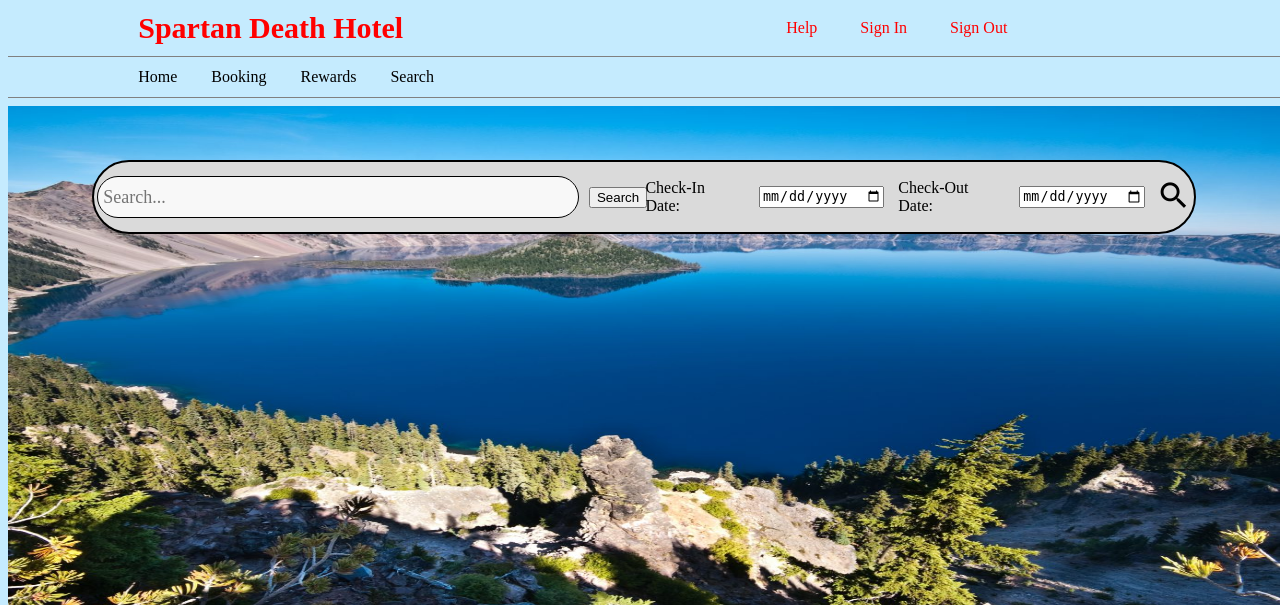
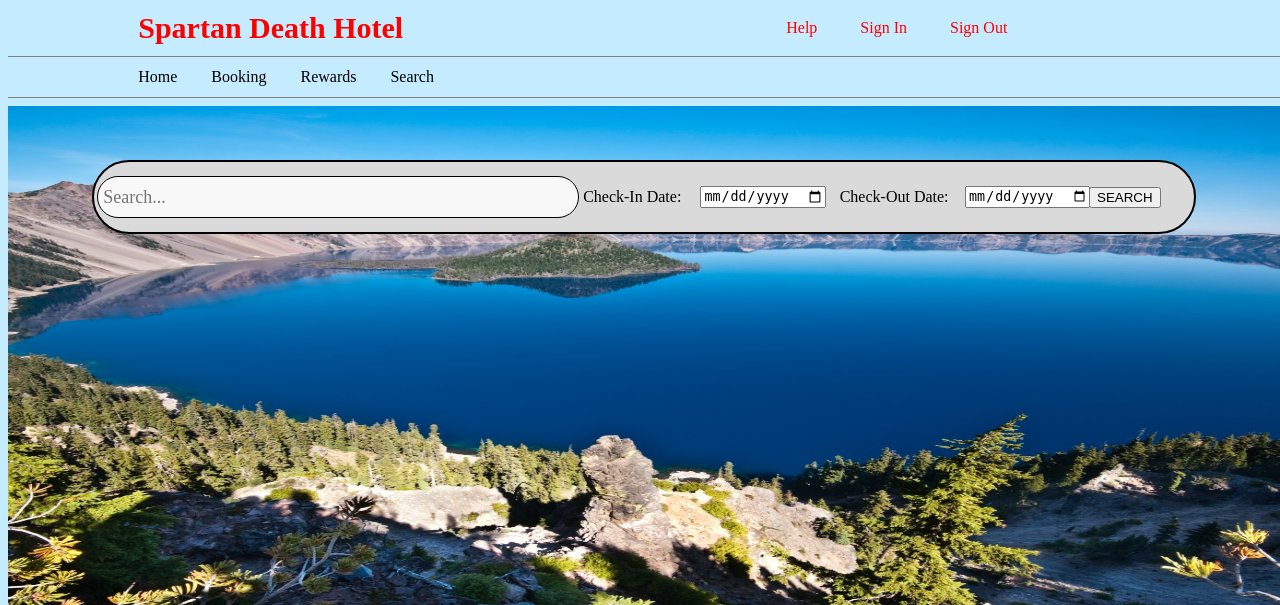
Before and after one commit to brendanrequierme/CMPE165, a PHP site: page /homepage.php in a window 1280 px wide; the page is wider, and only the part inside the window is pictured. Shown: the top 605 px of that part. Run offline with PHP 8.4, Linux system fonts and the light colour scheme; some libraries are stand-ins or nearby versions.

Commit message:
Add files via upload

```diff
--- a/homepage.php
+++ b/homepage.php
@@ -19,17 +19,17 @@
 
         <div class = "white">
             <table class = "test">
-                <form method="post">
+                <form method="post" action="search.php">
                     <div class="searchBox">
-                            <td><input type="text" class="search" placeholder="Search..."></td>
-                            <td><input type="submit" name="submitSearch" value="Search"></td>
+                            <td><input type="text" class="search" placeholder="Search..." name="inputHere"></td>
+                            <!-- <input type="submit" name="submitSearch" value="Search"> -->
                     </div>
-                </form>
                     <td><label for="start">Check-In Date:</label></td>
                     <td><input type="date" id="start" name="res-start" style = margin-right:25px></td>
                     <td><label for="end">Check-Out Date:</label></td>
                     <td><input type="date" id="end" name="res-end"></td>
-                    <td><a href="#" ><span style = "padding-left:20px" class="material-icons searchicon">search</span></a></td>
+                    <td><input type="submit" name = "searchs" value = "SEARCH"></td>
+                    </form>
             </table>
         </div>
 
```
